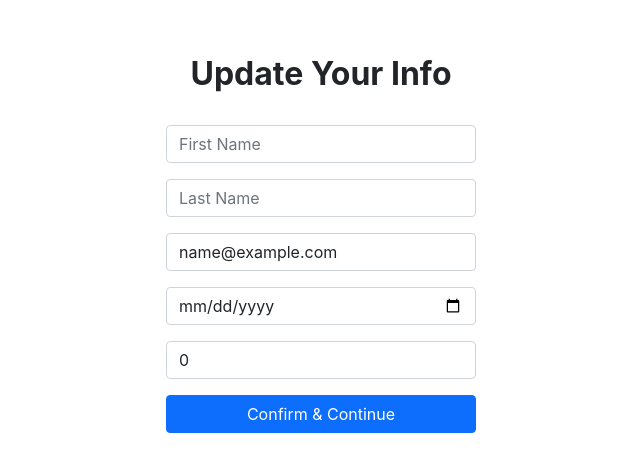
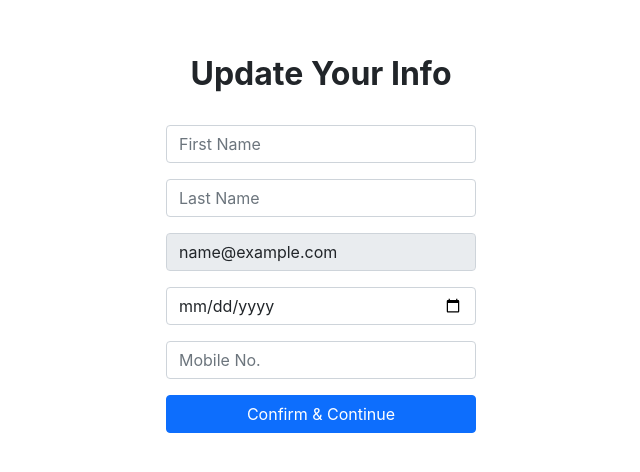
Before and after one commit to anjulasjay99/surge-assignment, a React (Create React App) app in the folder frontend/: page /update-info in a window 1280 px wide. Shown: the part 156-628 px from the top of the page, without its empty margins (319-959 px from the left). Built offline with nearby package versions, Linux system fonts and the light colour scheme; sample sign-in values are in the browser's storage.

Commit message:
made some changes update info and change password components

```diff
--- a/frontend/src/components/ChangePassowrd.js
+++ b/frontend/src/components/ChangePassowrd.js
@@ -23,6 +23,8 @@ function ChangePassowrd({ user }) {
     if (curPassword !== "" && newPassword !== "" && rePassword !== "") {
       //check if the current password is correct
       if (password === curPassword) {
+        //check if new password is the same as old password
+        if (newPassword !== curPassword) {
           //check if new password and re-entered password match
           if (newPassword === rePassword) {
             //create user object
@@ -50,6 +52,10 @@ function ChangePassowrd({ user }) {
           } else {
             //display error
             alert("Password does not match");
+          }
+        } else {
+          //display error
+          alert("Please enter a new password");
         }
       } else {
         //display error
--- a/frontend/src/components/UpdateInfo.js
+++ b/frontend/src/components/UpdateInfo.js
@@ -9,7 +9,7 @@ function UpdateInfo() {
   const [firstName, setfirstName] = useState("");
   const [lastName, setlastName] = useState("");
   const [dateOfBirth, setdateOfBirth] = useState("");
-  const [mobile, setmobile] = useState(0);
+  const [mobile, setmobile] = useState();
   const [email, setemail] = useState("");
 
   //called when user submits the form
@@ -66,6 +66,7 @@ function UpdateInfo() {
             placeholder="First Name"
             value={firstName}
             onChange={(e) => setfirstName(e.target.value)}
+            title="first name"
           />
         </FormGroup>
         <FormGroup>
@@ -75,6 +76,7 @@ function UpdateInfo() {
             placeholder="Last Name"
             value={lastName}
             onChange={(e) => setlastName(e.target.value)}
+            title="last name"
           />
         </FormGroup>
         <FormGroup>
@@ -84,6 +86,8 @@ function UpdateInfo() {
             placeholder="Email"
             value={email}
             onChange={(e) => setemail(e.target.value)}
+            title="email"
+            disabled
           />
         </FormGroup>
         <FormGroup>
@@ -93,6 +97,7 @@ function UpdateInfo() {
             placeholder="Date of birth"
             value={dateOfBirth}
             onChange={(e) => setdateOfBirth(e.target.value)}
+            title="date of birth"
           />
         </FormGroup>
         <FormGroup>
@@ -102,6 +107,7 @@ function UpdateInfo() {
             placeholder="Mobile No."
             value={mobile}
             onChange={(e) => setmobile(e.target.value)}
+            title="mobile number"
           />
         </FormGroup>
         <Button type="submit" color="primary">
```
Lines whose indentation alone changed are shown as unchanged.
